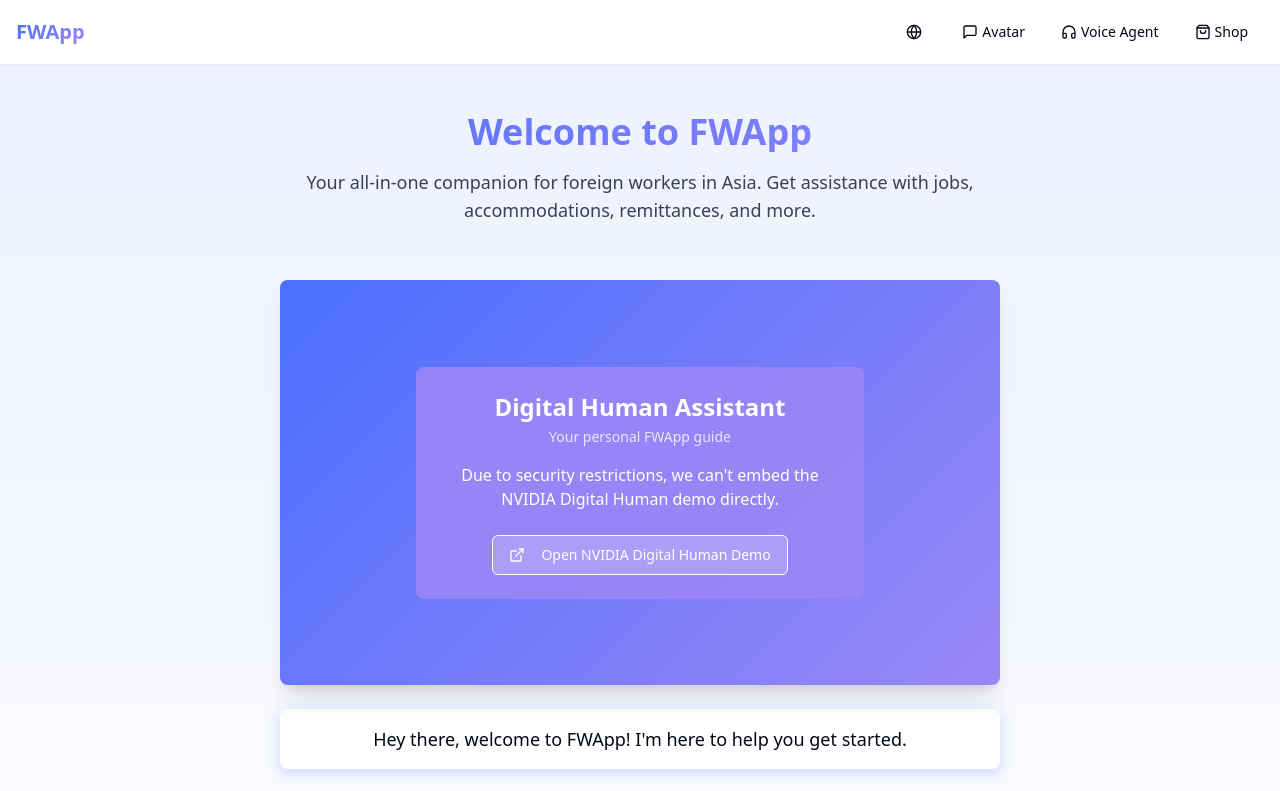
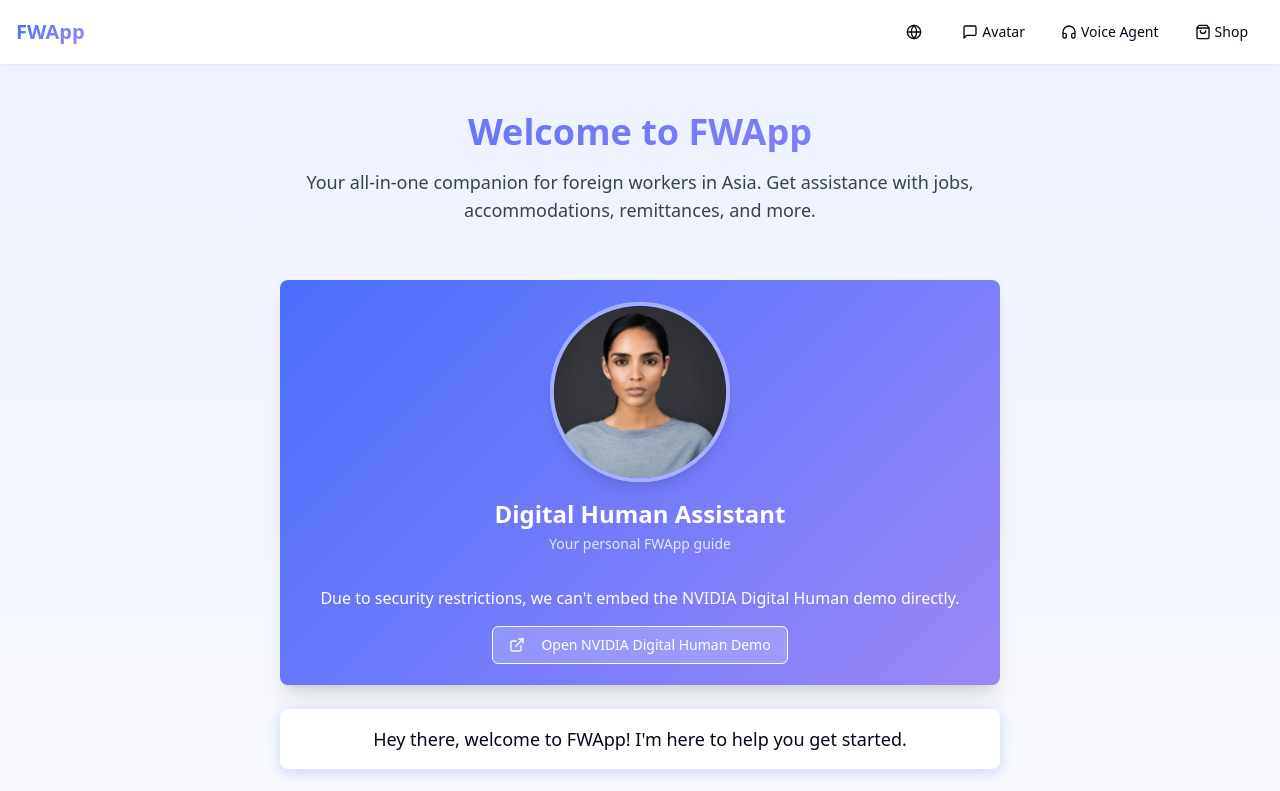
Before and after one commit to zanybarlee/fwapp-guide-asia, a React (Vite) app: page / in a window 1280 px wide. Shown: the top 791 px of the page. Built offline with nearby package versions, Linux system fonts and the light colour scheme.

Commit message:
Reverted to edit edt-6f947309-e6df-4ff7-a986-3040ebf94a92: "Add Digital Human Assistant picture
Add a picture to the Digital Human Assistant component."

```diff
--- a/src/components/DigitalAvatar.tsx
+++ b/src/components/DigitalAvatar.tsx
@@ -3,11 +3,13 @@ import React, { useState, useEffect } from 'react';
 import { motion } from 'framer-motion';
 import { Button } from '@/components/ui/button';
 import { Volume2, VolumeX, ExternalLink } from 'lucide-react';
+import { Avatar, AvatarImage, AvatarFallback } from '@/components/ui/avatar';
 
 const DigitalAvatar: React.FC = () => {
   const [speaking, setSpeaking] = useState(false);
   const [muted, setMuted] = useState(false);
   const [greeting, setGreeting] = useState("Hey there, welcome to FWApp! I'm here to help you get started.");
+  const [iframeError, setIframeError] = useState(false);
 
   const startSpeaking = () => {
     if (muted) return;
@@ -34,26 +36,33 @@ const DigitalAvatar: React.FC = () => {
 
   return (
     <div className="flex flex-col items-center justify-center p-6 max-w-3xl mx-auto">
-      {/* Digital avatar display area */}
-      <div className="w-full aspect-video mb-6 rounded-lg overflow-hidden shadow-xl bg-gradient-blue-purple relative">
-        {/* Image background */}
-        <div
-          className="absolute inset-0 w-full h-full bg-center bg-cover"
-          style={{
-            backgroundImage: `url('/lovable-uploads/f759bff1-e9d8-440b-b251-b21ac362622f.png')`,
-            backgroundSize: 'cover'
-          }}
+      {iframeError ? (
+        // Fallback UI when iframe can't load
+        <div className="w-full aspect-video mb-6 rounded-lg overflow-hidden shadow-xl bg-gradient-blue-purple flex flex-col items-center justify-center text-white p-6">
+          <div className="flex flex-col items-center mb-4">
+            <motion.div
+              animate={{ scale: speaking ? [1, 1.05, 1] : 1 }}
+              transition={{ repeat: speaking ? Infinity : 0, duration: 2 }}
+              className="rounded-full overflow-hidden border-4 border-white/40 shadow-lg mb-4"
+              style={{ width: '180px', height: '180px' }}
             >
-          {/* Content overlay with purple gradient */}
-          <div className="absolute inset-0 bg-gradient-blue-purple bg-opacity-70">
-            {/* Centered content */}
-            <div className="flex flex-col items-center justify-center h-full text-white p-6 text-center">
-              <div className="bg-[#9b87f5]/90 p-6 rounded-lg backdrop-blur-sm max-w-md mx-auto">
+              <Avatar className="w-full h-full">
+                <AvatarImage
+                  src="/lovable-uploads/5eff63e3-9241-400a-9c0c-095c0e66704a.png"
+                  alt="Digital Human Assistant"
+                  className="w-full h-full object-cover"
+                />
+                <AvatarFallback className="text-4xl">👩</AvatarFallback>
+              </Avatar>
+            </motion.div>
             <h2 className="text-2xl font-bold mb-1">Digital Human Assistant</h2>
-                <p className="text-sm mb-4 text-white/80">Your personal FWApp guide</p>
-
-                <p className="mb-6">Due to security restrictions, we can't embed the NVIDIA Digital Human demo directly.</p>
-
+            <p className="text-center text-white/80 text-sm mb-4">
+              Your personal FWApp guide
+            </p>
+          </div>
+          <p className="text-center mb-4">
+            Due to security restrictions, we can't embed the NVIDIA Digital Human demo directly.
+          </p>
           <Button
             variant="outline"
             className="bg-white/20 hover:bg-white/30 text-white border-white"
@@ -63,31 +72,42 @@ const DigitalAvatar: React.FC = () => {
             Open NVIDIA Digital Human Demo
           </Button>
         </div>
+      ) : (
+        // Attempt to load iframe, but with onError handler
+        <div className="w-full aspect-video mb-6 rounded-lg overflow-hidden shadow-xl">
+          <iframe
+            src="https://build.nvidia.com/nvidia/digital-humans-for-customer-service"
+            className="w-full h-full border-0"
+            title="NVIDIA Digital Human Demo"
+            allowFullScreen
+            onError={() => setIframeError(true)}
+            onLoad={(e) => {
+              // Check if iframe loaded successfully
+              try {
+                // This will throw an error if cross-origin
+                const contentDocument = (e.target as HTMLIFrameElement).contentDocument;
+                if (!contentDocument) {
+                  setIframeError(true);
+                }
+              } catch (error) {
+                console.log("Cross-origin frame detected, may not load properly");
+                // We don't set error here as sometimes frames load despite CSP console errors
+              }
+            }}
+          />
         </div>
-          </div>
-        </div>
-      </div>
+      )}
 
-      {/* Greeting message */}
       <div className="bg-white shadow-blue rounded-lg p-4 mb-6 text-center w-full">
         <p className="text-lg font-medium">{greeting}</p>
       </div>
 
-      {/* Controls */}
       <div className="flex gap-4">
-        <Button
-          onClick={startSpeaking}
-          disabled={speaking}
-          className="bg-fwapp-blue hover:bg-blue-700"
-        >
+        <Button onClick={startSpeaking} disabled={speaking} className="bg-fwapp-blue hover:bg-blue-700">
           Greet Me
         </Button>
 
-        <Button
-          variant="outline"
-          onClick={toggleMute}
-          className="border-fwapp-blue text-fwapp-blue hover:bg-fwapp-lightblue"
-        >
+        <Button variant="outline" onClick={toggleMute} className="border-fwapp-blue text-fwapp-blue hover:bg-fwapp-lightblue">
           {muted ? <VolumeX className="mr-2 h-4 w-4" /> : <Volume2 className="mr-2 h-4 w-4" />}
           {muted ? "Unmute" : "Mute"}
         </Button>
```
Also changed, not shown: public/lovable-uploads/f759bff1-e9d8-440b-b251-b21ac362622f.png (deleted). Lines whose indentation alone changed are shown as unchanged.
